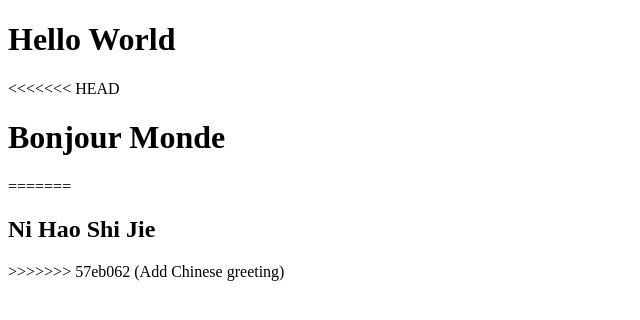
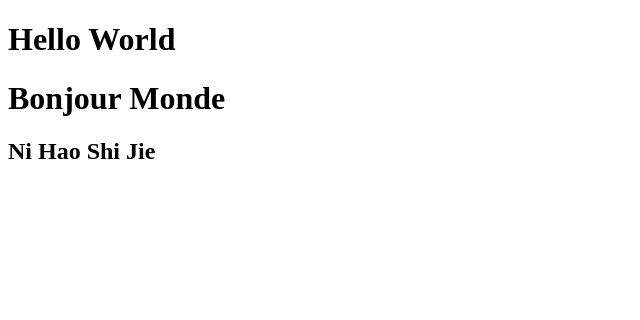
Before and after one commit to HaotianLIi/cst3106_labs, a plain HTML site: page Lab2.html in a window 1280 px wide. Shown: the whole page, without its empty margins (0-640 px from the left). Drawn offline with Linux system fonts and the light colour scheme.

Commit message:
Resolve merge conflict

```diff
--- a/Lab2.html
+++ b/Lab2.html
@@ -4,10 +4,7 @@
 </head>
 <body>
     <h1>Hello World</h1>
-<<<<<<< HEAD
     <h1>Bonjour Monde</h1>
-=======
     <h2>Ni Hao Shi Jie</h2>
->>>>>>> 57eb062 (Add Chinese greeting)
 </body>
 </html>
```
